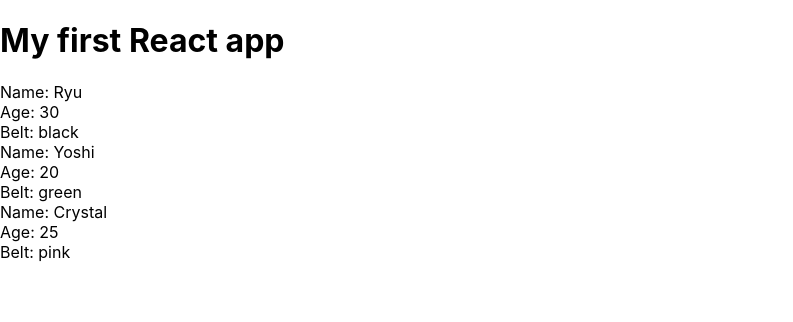
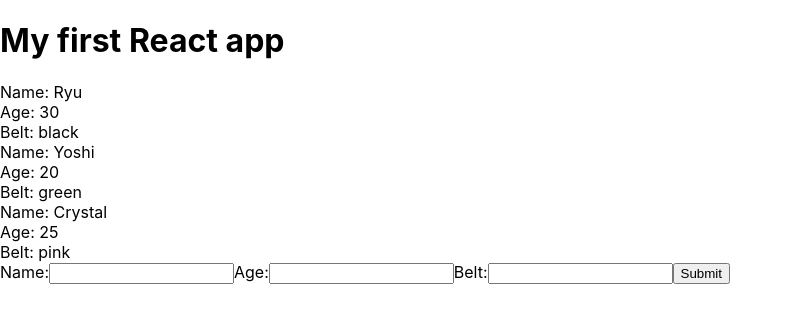
Before and after one commit to arjavpd/FirstApp, a React (Create React App) app in the folder myapp/: page / in a window 1280 px wide. Shown: the top 322 px of the page, without its empty margins (0-793 px from the left). Built offline with nearby package versions, Linux system fonts and the light colour scheme.

Commit message:
added form for adding ninjas to list

```diff
--- /dev/null
+++ b/myapp/src/AddNinja.js
@@ -0,0 +1,36 @@
+//container because AddNinja needs to store states
+import React, {Component} from 'react';
+
+class AddNinja extends Component {
+	state = {
+		name: null,
+		age: null,
+		belt: null,
+	};
+	handleChange = e => {
+		this.setState({
+			[e.target.id]: e.target.value, //correct state = value of input
+		});
+	};
+	handleSubmit = e => {
+		e.preventDefault(); //stops default action of submitting(refreshing page)
+		console.log(this.state);
+	};
+	render() {
+		return (
+			<div>
+				<form onSubmit={this.handleSubmit}>
+					<label htmlFor="name">Name:</label>
+					<input type="text" id="name" onChange={this.handleChange}></input>
+					<label htmlFor="name">Age:</label>
+					<input type="text" id="age" onChange={this.handleChange}></input>
+					<label htmlFor="name">Belt:</label>
+					<input type="text" id="belt" onChange={this.handleChange}></input>
+					<button>Submit</button>
+				</form>
+			</div>
+		);
+	}
+}
+
+export default AddNinja;
--- a/myapp/src/App.js
+++ b/myapp/src/App.js
@@ -1,5 +1,6 @@
 import React, {Component} from 'react';
 import Ninjas from './Ninjas';
+import AddNinja from './AddNinja';
 
 class App extends Component {
 	state = {
@@ -15,6 +16,7 @@
 			<div className="App">
 				<h1>My first React app</h1>
 				<Ninjas ninjas={this.state.ninjas} />
+				<AddNinja />
 			</div>
 		);
 	}
```
